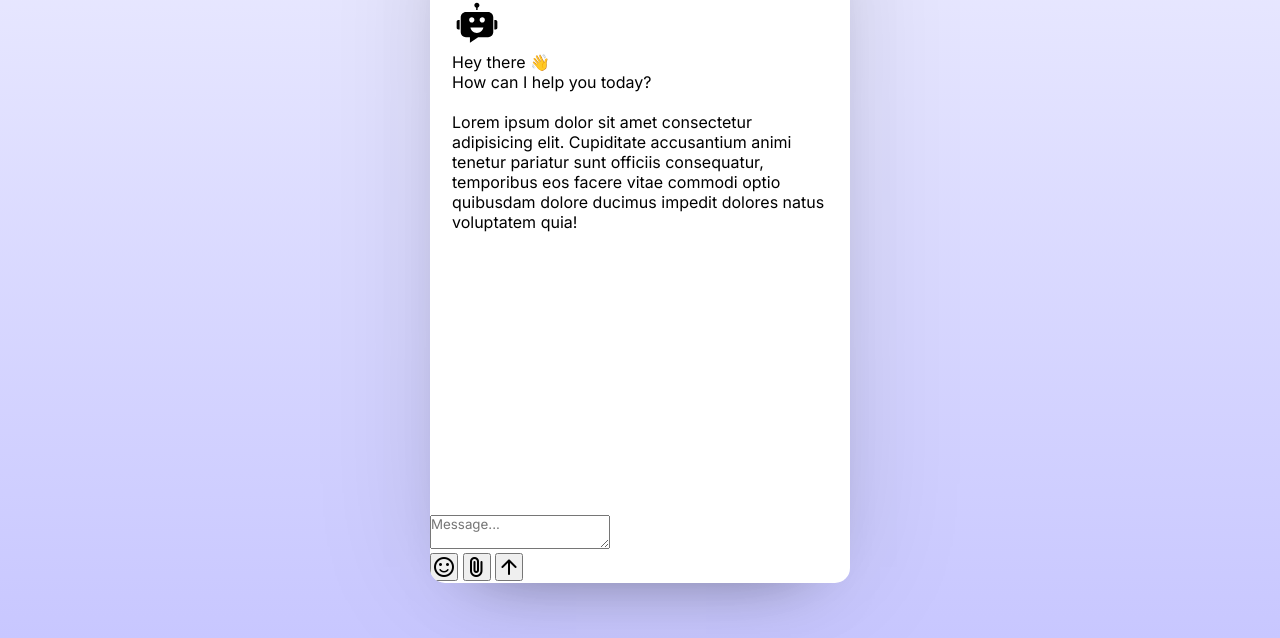
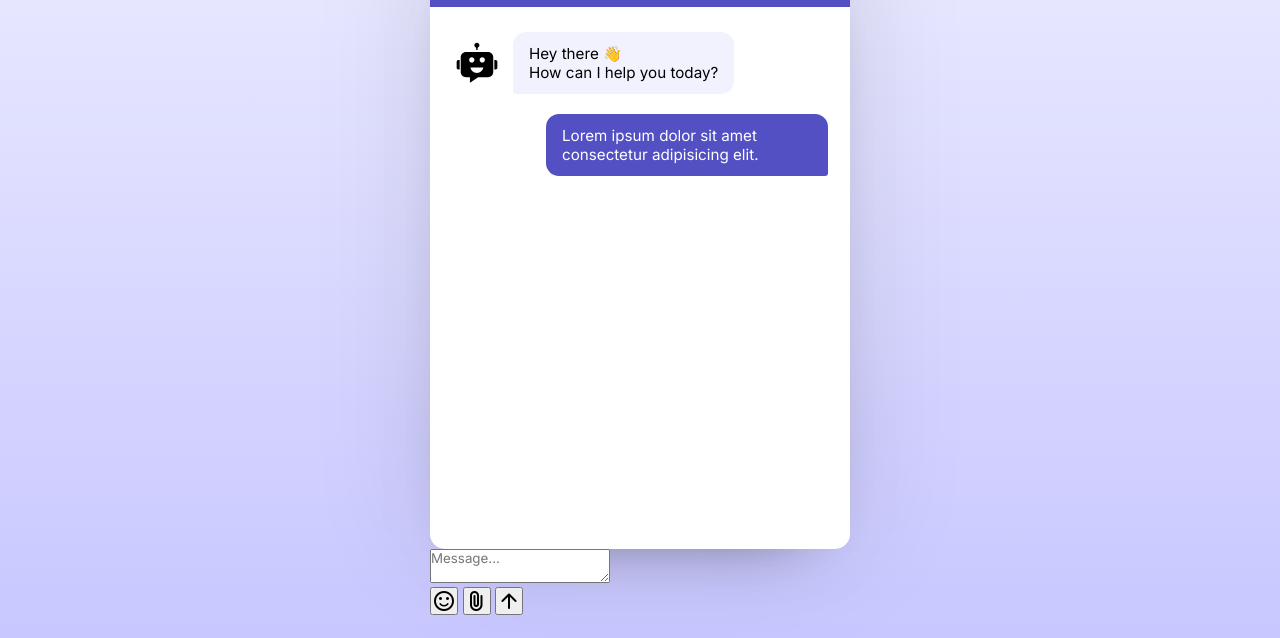
Before and after one commit to Nathnael-Sherry/Chatbot, a plain HTML site: page index.html in a window 1280 px wide. Shown: the part 162-800 px from the top of the page. Drawn offline with nearby package versions, Linux system fonts and the light colour scheme.

Commit message:
chat-body

```diff
--- a/css/style.css
+++ b/css/style.css
@@ -81,3 +81,48 @@ body{
     overflow-y: auto;
     flex-direction: column;
 }
+
+.chat-body .message{
+    display: flex;
+    gap: 11px;
+    align-items: center;
+}
+
+.chat-body .bot-message .bot-avatar{
+    height: 35px;
+    width: 35px;
+    padding: 6px;
+    fill: #fff;
+    align-self: flex-end;
+    margin-bottom: 2px;
+    flex-shrink: 0;
+    background: #5350C4;
+    border-radius: 50%;
+}
+
+.chat-body .user-message{
+    flex-direction: column;
+    align-items: flex-end;
+}
+
+.chat-body .message .message-text{
+    padding: 12px 16px;
+    max-width: 75%;
+    font-size: 0.95rem;
+    background: #f2f2ff;
+}
+
+.chat-body .bot-message .message-text{
+    background: #f2f2ff;
+    border-radius: 13px 13px 13px 3px;
+}
+
+.chat-body .user-message .message-text{
+    color: #fff;
+    background: #5350C4;
+    border-radius: 13px 13px 3px 13px;
+}
+
+.chat-footer{
+    position: absolute;
+}
--- a/index.html
+++ b/index.html
@@ -13,12 +13,12 @@
         <!-- Chatbot header -->
         <div class="chat-header">
             <div class="header-info">
-                <svg xmlns="http://www.w3.org/2000/svg" width="50" height="50" viewBox="0 0 1024 1024">
+                <svg class="bot-avatar" xmlns="http://www.w3.org/2000/svg" width="50" height="50" viewBox="0 0 1024 1024">
                     <path d="M738.3 287.6H285.7c-59 0-106.8 47.8-106.8 106.8v303.1c0 59 47.8 106.8 106.8 106.8h81.5v111.1c0 .7.8 1.1 1.4.7l166.9-110.6 41.8-.8h117.4l43.6-.4c59 0 106.8-47.8 106.8-106.8V394.5c0-59-47.8-106.9-106.8-106.9zM351.7 448.2c0-29.5 23.9-53.5 53.5-53.5s53.5 23.9 53.5 53.5-23.9 53.5-53.5 53.5-53.5-23.9-53.5-53.5zm157.9 267.1c-67.8 0-123.8-47.5-132.3-109h264.6c-8.6 61.5-64.5 109-132.3 109zm110-213.7c-29.5 0-53.5-23.9-53.5-53.5s23.9-53.5 53.5-53.5 53.5 23.9 53.5 53.5-23.9 53.5-53.5 53.5zM867.2 644.5V453.1h26.5c19.4 0 35.1 15.7 35.1 35.1v121.1c0 19.4-15.7 35.1-35.1 35.1h-26.5zM95.2 609.4V488.2c0-19.4 15.7-35.1 35.1-35.1h26.5v191.3h-26.5c-19.4 0-35.1-15.7-35.1-35.1zM561.5 149.6c0 23.4-15.6 43.3-36.9 49.7v44.9h-30v-44.9c-21.4-6.5-36.9-26.3-36.9-49.7 0-28.6 23.3-51.9 51.9-51.9s51.9 23.3 51.9 51.9z"></path>
                 </svg>
                 <h2 class="logo-text">NateAI</h2>
             </div>
-            <button class="material-symbols-rounded">keyboard_arrow_down</button>
+            <button id="close-chatbot" class="material-symbols-rounded">keyboard_arrow_down</button>
         </div>
 
         <!-- Chatbot body -->
@@ -31,7 +31,7 @@
             </div>
 
              <div class="message user-message">
-                <div class="message-text">Lorem ipsum dolor sit amet consectetur adipisicing elit. Cupiditate accusantium animi tenetur pariatur sunt officiis consequatur, temporibus eos facere vitae commodi optio quibusdam dolore ducimus impedit dolores natus voluptatem quia!</div>
+                <div class="message-text">Lorem ipsum dolor sit amet consectetur adipisicing elit.</div>
             </div>
         </div>
 
```
